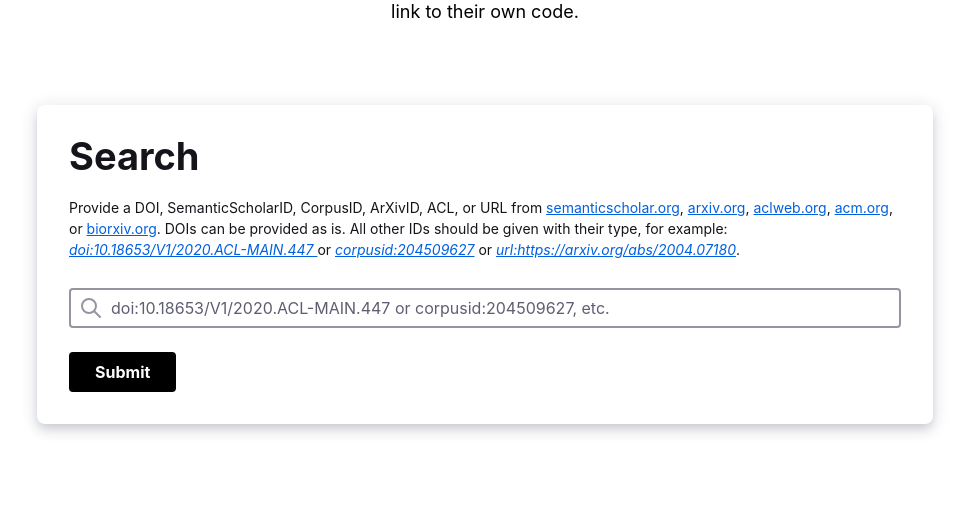
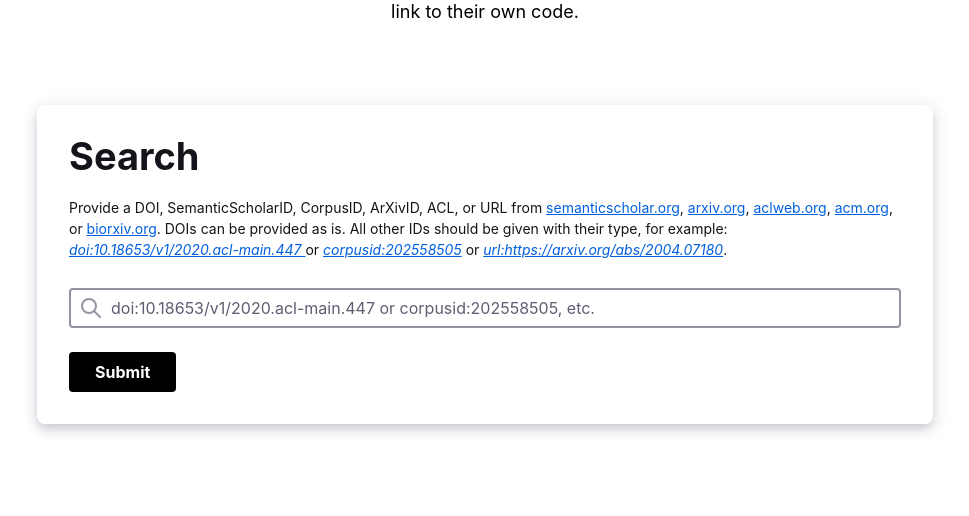
Before and after one commit to evamaxfield/papers-without-code, a Python web app: template papers_without_code/app/templates/index.html in a window 1280 px wide. Shown: the part 253-769 px from the top of the page, without its empty margins (155-1124 px from the left). Run offline with Jinja, Linux system fonts and the light colour scheme; the template is opened without the code that fills it, so the values that code supplies are empty; some web fonts are replaced.

Commit message:
Minor search fixes and default paper examples

```diff
--- a/papers_without_code/app/static/search-process.js
+++ b/papers_without_code/app/static/search-process.js
@@ -4,8 +4,8 @@ String.prototype.truncate = String.prototype.truncate ||
     if (this.length <= n) { return this; }
     const subString = this.slice(0, n-1); // the original check
     return (useWordBoundary
-        ? subString.slice(0, subString.lastIndexOf(" "))
-        : subString) + "&hellip;";
+        ? subString.slice(0, subString.lastIndexOf(' '))
+        : subString) + '&hellip;';
 };
 
 // Main function to make request and process response
@@ -29,6 +29,11 @@ function processSearch(query) {
                     window.location.replace('/processing-error');
                 };
 
+                if (data.length == 0) {
+                    let noResultsClone = noResultsTemplate.content.cloneNode(true);
+                    loadedContentDiv.appendChild(noResultsClone);
+                }
+
                 // Otherwise update DOM
                 console.log('Found repos:', data);
 
@@ -41,8 +46,10 @@ function processSearch(query) {
                 // Remove loading div
                 loadingDiv.parentNode.removeChild(loadingDiv);
 
-                // Add other matches content
-                loadedContentDiv.querySelector('#all-other-matches-header').innerHTML = "Other Matches"
+                // Add basic content
+                if (data.length > 1) {
+                    loadedContentDiv.querySelector('#all-other-matches-header').innerHTML = 'Other Matches'
+                }
 
                 // Process each repo found
                 let templateClone;
--- a/papers_without_code/app/templates/index.html
+++ b/papers_without_code/app/templates/index.html
@@ -29,7 +29,7 @@
             <form class="mzp-c-form" style="margin-bottom: 0;" method="POST">
                 <label class="mzp-c-hero-tagline" for="search">Search
                     <span class="mzp-c-fieldnote" style="margin-top: 20px;">
-                        Provide a DOI, SemanticScholarID, CorpusID, ArXivID, ACL, or URL from <a href="https://semanticscholar.org" target="_blank">semanticscholar.org</a>, <a href="https://arxiv.org" target="_blank">arxiv.org</a>, <a href="https://aclweb.org" target="_blank">aclweb.org</a>, <a href="https://acm.org" target="_blank">acm.org</a>, or <a href="https://biorxiv.org" target="_blank">biorxiv.org</a>. DOIs can be provided as is. All other IDs should be given with their type, for example: <a href="https://doi.org/10.18653/V1/2020.ACL-MAIN.447 "><em>doi:10.18653/V1/2020.ACL-MAIN.447 </em></a> or <a href="https://api.semanticscholar.org/CorpusID:204509627"><em>corpusid:204509627</em></a> or <a href="https://arxiv.org/abs/2004.07180"><em>url:https://arxiv.org/abs/2004.07180</em></a>.
+                        Provide a DOI, SemanticScholarID, CorpusID, ArXivID, ACL, or URL from <a href="https://semanticscholar.org" target="_blank">semanticscholar.org</a>, <a href="https://arxiv.org" target="_blank">arxiv.org</a>, <a href="https://aclweb.org" target="_blank">aclweb.org</a>, <a href="https://acm.org" target="_blank">acm.org</a>, or <a href="https://biorxiv.org" target="_blank">biorxiv.org</a>. DOIs can be provided as is. All other IDs should be given with their type, for example: <a href="https://doi.org/10.18653/v1/2020.acl-main.447 "><em>doi:10.18653/v1/2020.acl-main.447 </em></a> or <a href="https://api.semanticscholar.org/CorpusID:202558505"><em>corpusid:202558505</em></a> or <a href="https://arxiv.org/abs/2004.07180"><em>url:https://arxiv.org/abs/2004.07180</em></a>.
                     </span>
                 </label>
                 <input
@@ -38,7 +38,7 @@
                     id="search"
                     required
                     name="search"
-                    placeholder="doi:10.18653/V1/2020.ACL-MAIN.447 or corpusid:204509627, etc."
+                    placeholder="doi:10.18653/v1/2020.acl-main.447 or corpusid:202558505, etc."
                 />
                 <button class="mzp-c-button" type="submit">Submit</button>
             </form>
--- a/papers_without_code/app/templates/search-success.html
+++ b/papers_without_code/app/templates/search-success.html
@@ -44,6 +44,11 @@
         </div>
     </div>
 </template>
+
+<template id="no-results-template">
+    <h2>No Similar GitHub Repositories Found...</h2>
+</template>
+
 
 <template id="best-match-template">
     <h2>Most Similar Repository</h2>
@@ -93,6 +98,7 @@
     let loadedContentDiv = document.querySelector('#loaded-content');
     let bestMatchDiv = loadedContentDiv.querySelector('#best-match');
     let allOtherMatchesDiv = loadedContentDiv.querySelector('#all-other-matches');
+    let noResultsTemplate = document.querySelector('#no-results-template');
 
     // Process search and update DOM
     processSearch('{{ query }}')
--- a/papers_without_code/search.py
+++ b/papers_without_code/search.py
@@ -87,7 +87,7 @@ def _get_keywords(
     return model.extract_keywords(
         text,
         keyphrase_ngram_range=(3, 4),
-        top_n=10,
+        top_n=5,
         stop_words=stop_words,
     )
 
```
